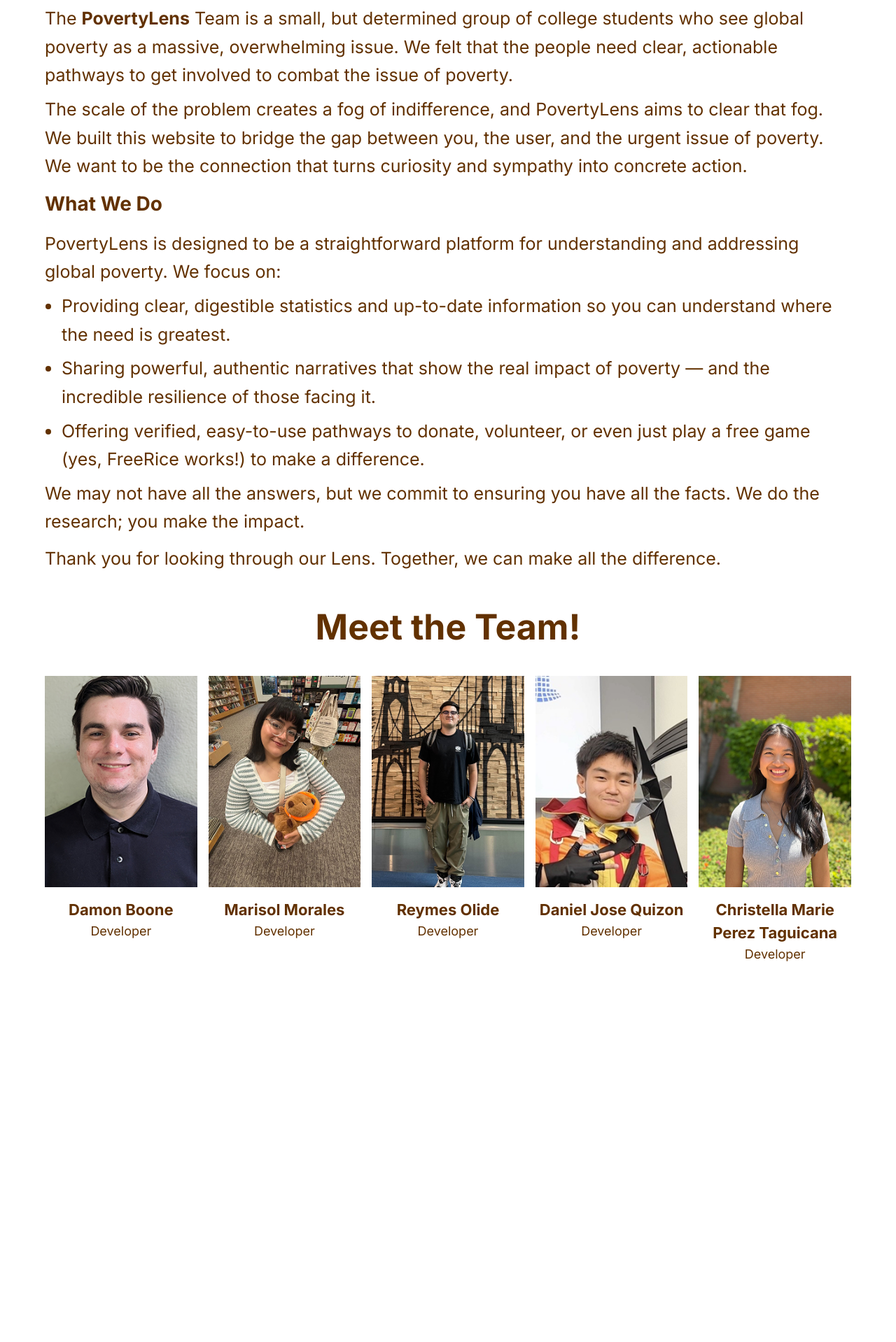
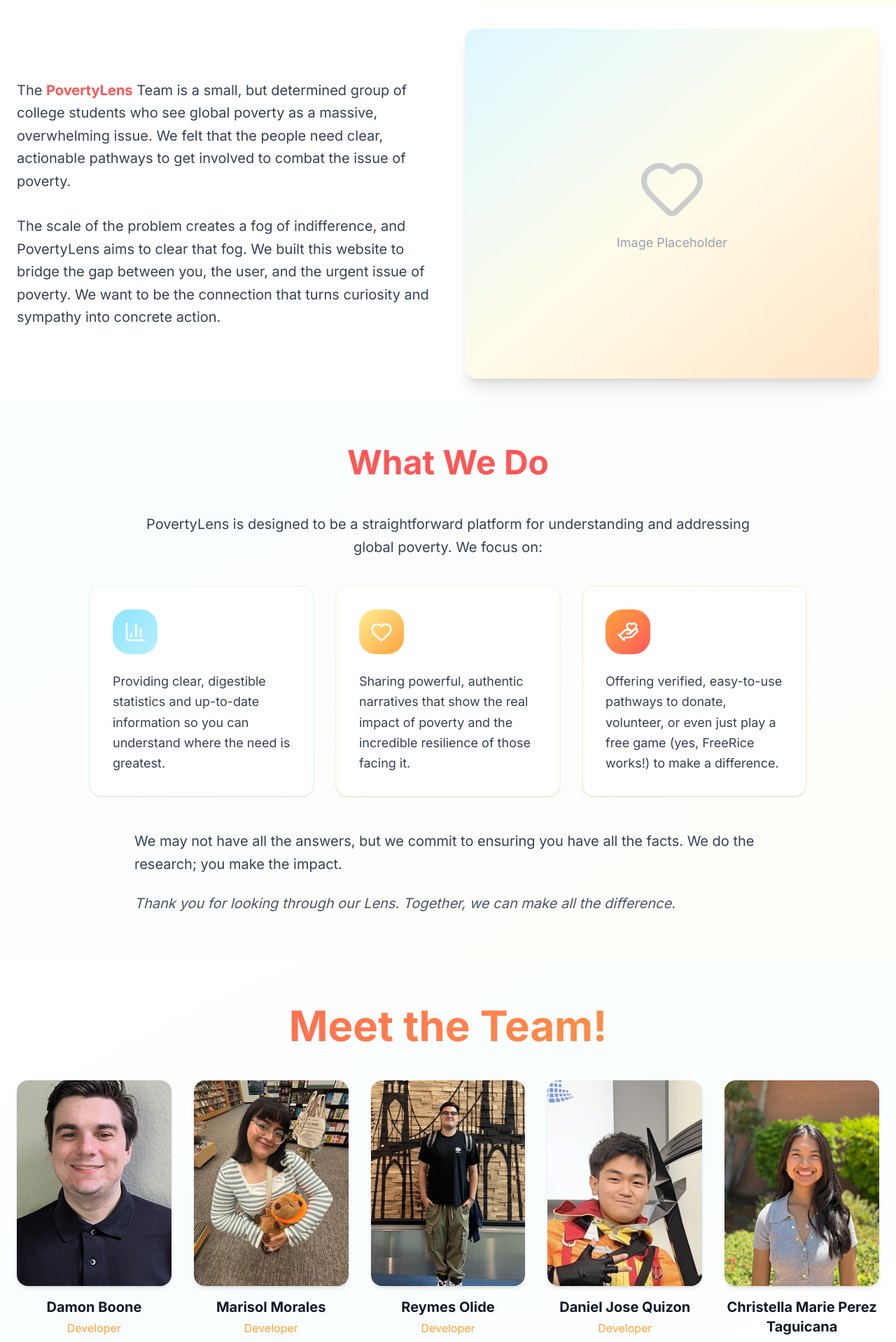
Before and after one commit to Revolution5/PovertyLens, a Next.js app in the folder frontend/: page /AboutUs in a window 1280 px wide. Shown: the part 220-2138 px from the top of the page at 70% size. Before the commit the page ends 1637 px from the top, so only its background shows below. Built offline with nearby package versions, Linux system fonts and the light colour scheme.

Commit message:
Update About Us page

```diff
--- a/frontend/app/AboutUs/page.tsx
+++ b/frontend/app/AboutUs/page.tsx
@@ -1,126 +1,219 @@
 import Image from "next/image";
+import { BarChart3, Heart, HandHeart } from 'lucide-react';
 
 export default function AboutUs() {
     return (
-        <div className="min-h-screen px-16 py-10">
-            {/* Title */}
-            <h1 className="text-center text-[70px] text-[#623100] font-black mb-4">
+        <div className="min-h-screen bg-white">
+            {/* Hero Section */}
+            <section className="relative py-8 px-6 bg-gradient-to-br from-[#8CE4FF]/10 via-white to-[#FEEE91]/10">
+                <div className="max-w-5xl mx-auto text-center">
+                    <h1 className="text-7xl mb-6 bg-gradient-to-r from-[#FF5656] via-[#FFA239] to-[#FF5656] bg-clip-text text-transparent font-black">
                         About Us
                     </h1>
+                    <div className="w-24 h-1 bg-gradient-to-r from-[#8CE4FF] via-[#FFA239] to-[#FF5656] mx-auto rounded-full"></div>
+                </div>
+            </section>
 
-            {/* Content */}
-            <div>
-                <p className="text-[#623100] text-[25px] leading-relaxed mb-2">
-                    The <strong>PovertyLens</strong> Team is a small, but determined group of college students who see global poverty as a massive, overwhelming issue. We felt that the people need clear, actionable pathways to get involved to combat the issue of poverty.
+            {/* Mission Section - Text Left, Image Right */}
+            <section className="py-8 px-6">
+                <div className="max-w-7xl mx-auto">
+                    <div className="grid lg:grid-cols-2 gap-12 items-center">
+                        {/* Text on the left */}
+                        <div className="space-y-8">
+                            <p className="text-xl leading-relaxed text-gray-700">
+                                The <span className="text-[#FF5656] font-bold">PovertyLens</span> Team is a small, but determined group of college students who see global poverty as a massive, overwhelming issue. We felt that the people need clear, actionable pathways to get involved to combat the issue of poverty.
                             </p>
-
-                <p className="text-[#623100] text-[25px] leading-relaxed mb-3">
+                            <p className="text-xl leading-relaxed text-gray-700">
                                 The scale of the problem creates a fog of indifference, and PovertyLens aims to clear that fog. We built this website to bridge the gap between you, the user, and the urgent issue of poverty. We want to be the connection that turns curiosity and sympathy into concrete action.
                             </p>
+                        </div>
 
-                <h2 className="text-[#623100] text-[28px] font-bold mb-4">
+                        {/* Placeholder shape on the right */}
+                        <div className="relative">
+                            <div className="relative overflow-hidden rounded-2xl shadow-xl h-[500px] bg-gradient-to-br from-[#8CE4FF]/30 via-[#FEEE91]/20 to-[#FFA239]/30 flex items-center justify-center">
+                                <div className="text-center text-gray-400">
+                                    <Heart className="w-24 h-24 mx-auto mb-4 opacity-50" />
+                                    <p className="text-lg">Image Placeholder</p>
+                                </div>
+                            </div>
+                            <div className="absolute -bottom-4 -right-4 w-32 h-32 bg-gradient-to-br from-[#FFA239] to-[#FF5656] rounded-2xl -z-10"></div>
+                            <div className="absolute -top-4 -left-4 w-24 h-24 bg-gradient-to-br from-[#8CE4FF] to-[#FEEE91] rounded-2xl -z-10"></div>
+                        </div>
+                    </div>
+                </div>
+            </section>
+
+            {/* What We Do Section */}
+            <section className="py-16 px-6 bg-gradient-to-br from-[#8CE4FF]/5 to-[#FEEE91]/5">
+                <div className="max-w-5xl mx-auto">
+                    <h2 className="text-5xl mb-12 text-center text-[#FF5656] font-bold">
                         What We Do
                     </h2>
 
-                <p className="text-[#623100] text-[25px] leading-relaxed mb-2">
+                    <p className="text-xl leading-relaxed text-gray-700 mb-10 text-center max-w-4xl mx-auto">
                         PovertyLens is designed to be a straightforward platform for understanding and addressing global poverty. We focus on:
                     </p>
 
-                <ul className="list-disc ml-6 space-y-2 text-[#623100] text-[25px] leading-relaxed mb-2">
-                    <li>Providing clear, digestible statistics and up-to-date information so you can understand where the need is greatest.</li>
-                    <li>Sharing powerful, authentic narratives that show the real impact of poverty — and the incredible resilience of those facing it.</li>
-                    <li>Offering verified, easy-to-use pathways to donate, volunteer, or even just play a free game (yes, FreeRice works!) to make a difference.</li>
-                </ul>
+                    <div className="grid md:grid-cols-3 gap-8 mb-12">
+                        <div className="bg-white p-8 rounded-2xl shadow-sm border border-[#8CE4FF]/20 hover:shadow-md transition-shadow">
+                            <div className="w-16 h-16 bg-gradient-to-br from-[#8CE4FF] to-[#8CE4FF]/60 rounded-xl flex items-center justify-center mb-6">
+                                <BarChart3 className="w-8 h-8 text-white" />
+                            </div>
+                            <p className="text-lg leading-relaxed text-gray-700">
+                                Providing clear, digestible statistics and up-to-date information so you can understand where the need is greatest.
+                            </p>
+                        </div>
 
-                <p className="text-[#623100] text-[25px] leading-relaxed mb-3">
+                        <div className="bg-white p-8 rounded-2xl shadow-sm border border-[#FEEE91]/30 hover:shadow-md transition-shadow">
+                            <div className="w-16 h-16 bg-gradient-to-br from-[#FEEE91] to-[#FFA239] rounded-xl flex items-center justify-center mb-6">
+                                <Heart className="w-8 h-8 text-white" />
+                            </div>
+                            <p className="text-lg leading-relaxed text-gray-700">
+                                Sharing powerful, authentic narratives that show the real impact of poverty and the incredible resilience of those facing it.
+                            </p>
+                        </div>
+
+                        <div className="bg-white p-8 rounded-2xl shadow-sm border border-[#FFA239]/20 hover:shadow-md transition-shadow">
+                            <div className="w-16 h-16 bg-gradient-to-br from-[#FFA239] to-[#FF5656] rounded-xl flex items-center justify-center mb-6">
+                                <HandHeart className="w-8 h-8 text-white" />
+                            </div>
+                            <p className="text-lg leading-relaxed text-gray-700">
+                                Offering verified, easy-to-use pathways to donate, volunteer, or even just play a free game (yes, FreeRice works!) to make a difference.
+                            </p>
+                        </div>
+                    </div>
+
+                    <div className="max-w-4xl mx-auto space-y-6">
+                        <p className="text-xl leading-relaxed text-gray-700">
                             We may not have all the answers, but we commit to ensuring you have all the facts. We do the research; you make the impact.
                         </p>
-
-                <p className="text-[#623100] text-[25px] leading-relaxed">
+                        <p className="text-xl leading-relaxed text-gray-600 italic">
                             Thank you for looking through our Lens. Together, we can make all the difference.
                         </p>
                     </div>
+                </div>
+            </section>
 
-            {/* Meet the team content*/}
-            <div className="mt-10">
-                <h2 className="text-[#623100] text-[50px] font-bold mb-8 text-center">
+            {/* Meet the Team Section */}
+            <section className="py-16 px-6 bg-gradient-to-br from-white via-[#8CE4FF]/5 to-white">
+                <div className="max-w-7xl mx-auto">
+                    <h2 className="text-6xl mb-12 text-center bg-gradient-to-r from-[#FF5656] to-[#FFA239] bg-clip-text text-transparent font-bold">
                         Meet the Team!
                     </h2>
 
-                {/* Team Members Grid */}
-                <div className="grid grid-cols-1 md:grid-cols-2 lg:grid-cols-5 gap-4">
-                    {/* Team Member 1 */}
-                    <div className="flex flex-col items-center">
-                        <div className="w-full max-w-[250px] overflow-hidden mb-4">
+                    <div className="grid md:grid-cols-2 lg:grid-cols-3 xl:grid-cols-5 gap-8">
+                        {/* Team Member 1 - Damon */}
+                        <div className="group">
+                            <div className="relative overflow-hidden rounded-2xl mb-4 aspect-[3/4] bg-gray-100 shadow-md hover:shadow-xl transition-all duration-300">
                                 <Image
                                     src="/damon.png"
                                     alt="Damon Boone"
                                     width={250}
-                                height={250}
-                                className="object-cover w-full h-full"
+                                    height={333}
+                                    className="w-full h-full object-cover group-hover:scale-105 transition-transform duration-300"
                                 />
+                                <div className="absolute inset-0 bg-gradient-to-t from-[#FF5656]/20 to-transparent opacity-0 group-hover:opacity-100 transition-opacity duration-300"></div>
                             </div>
-                        <h3 className="text-[#623100] text-[20px] md:text-[22px] font-bold text-center">Damon Boone</h3>
-                        <p className="text-[#623100] text-[16px] md:text-[18px]">Developer</p>
+                            <div className="text-center">
+                                <h3 className="text-xl mb-1 text-gray-900 font-bold">
+                                    Damon Boone
+                                </h3>
+                                <p className="text-base text-[#FFA239]">
+                                    Developer
+                                </p>
                             </div>
-                    {/* Team Member 2 */}
-                    <div className="flex flex-col items-center">
-                        <div className="w-full max-w-[250px] overflow-hidden mb-4">
+                        </div>
+
+                        {/* Team Member 2 - Marisol */}
+                        <div className="group">
+                            <div className="relative overflow-hidden rounded-2xl mb-4 aspect-[3/4] bg-gray-100 shadow-md hover:shadow-xl transition-all duration-300">
                                 <Image
                                     src="/marisol.png"
                                     alt="Marisol Morales"
                                     width={250}
-                                height={250}
-                                className="object-cover w-full h-full"
+                                    height={333}
+                                    className="w-full h-full object-cover group-hover:scale-105 transition-transform duration-300"
                                 />
+                                <div className="absolute inset-0 bg-gradient-to-t from-[#FF5656]/20 to-transparent opacity-0 group-hover:opacity-100 transition-opacity duration-300"></div>
                             </div>
-                        <h3 className="text-[#623100] text-[20px] md:text-[22px] font-bold text-center">Marisol Morales</h3>
-                        <p className="text-[#623100] text-[16px] md:text-[18px]">Developer</p>
+                            <div className="text-center">
+                                <h3 className="text-xl mb-1 text-gray-900 font-bold">
+                                    Marisol Morales
+                                </h3>
+                                <p className="text-base text-[#FFA239]">
+                                    Developer
+                                </p>
                             </div>
-                    {/* Team Member 3 */}
-                    <div className="flex flex-col items-center">
-                        <div className="w-full max-w-[250px] overflow-hidden mb-4">
+                        </div>
+
+                        {/* Team Member 3 - Reymes */}
+                        <div className="group">
+                            <div className="relative overflow-hidden rounded-2xl mb-4 aspect-[3/4] bg-gray-100 shadow-md hover:shadow-xl transition-all duration-300">
                                 <Image
                                     src="/reymes.png"
                                     alt="Reymes Olide"
                                     width={250}
-                                height={250}
-                                className="object-cover w-full h-full"
+                                    height={333}
+                                    className="w-full h-full object-cover group-hover:scale-105 transition-transform duration-300"
                                 />
+                                <div className="absolute inset-0 bg-gradient-to-t from-[#FF5656]/20 to-transparent opacity-0 group-hover:opacity-100 transition-opacity duration-300"></div>
                             </div>
-                        <h3 className="text-[#623100] text-[20px] md:text-[22px] font-bold text-center">Reymes Olide</h3>
-                        <p className="text-[#623100] text-[16px] md:text-[18px]">Developer</p>
+                            <div className="text-center">
+                                <h3 className="text-xl mb-1 text-gray-900 font-bold">
+                                    Reymes Olide
+                                </h3>
+                                <p className="text-base text-[#FFA239]">
+                                    Developer
+                                </p>
                             </div>
-                    {/* Team Member 4 */}
-                    <div className="flex flex-col items-center">
-                        <div className="w-full max-w-[250px] overflow-hidden mb-4">
+                        </div>
+
+                        {/* Team Member 4 - Daniel */}
+                        <div className="group">
+                            <div className="relative overflow-hidden rounded-2xl mb-4 aspect-[3/4] bg-gray-100 shadow-md hover:shadow-xl transition-all duration-300">
                                 <Image
                                     src="/daniel.png"
                                     alt="Daniel Jose Quizon"
                                     width={250}
-                                height={250}
-                                className="object-cover w-full h-full"
+                                    height={333}
+                                    className="w-full h-full object-cover group-hover:scale-105 transition-transform duration-300"
                                 />
+                                <div className="absolute inset-0 bg-gradient-to-t from-[#FF5656]/20 to-transparent opacity-0 group-hover:opacity-100 transition-opacity duration-300"></div>
                             </div>
-                        <h3 className="text-[#623100] text-[20px] md:text-[22px] font-bold text-center">Daniel Jose Quizon</h3>
-                        <p className="text-[#623100] text-[16px] md:text-[18px]">Developer</p>
+                            <div className="text-center">
+                                <h3 className="text-xl mb-1 text-gray-900 font-bold">
+                                    Daniel Jose Quizon
+                                </h3>
+                                <p className="text-base text-[#FFA239]">
+                                    Developer
+                                </p>
                             </div>
-                    {/* Team Member 5 */}
-                    <div className="flex flex-col items-center">
-                        <div className="w-full max-w-[250px] overflow-hidden mb-4">
+                        </div>
+
+                        {/* Team Member 5 - Christella */}
+                        <div className="group">
+                            <div className="relative overflow-hidden rounded-2xl mb-4 aspect-[3/4] bg-gray-100 shadow-md hover:shadow-xl transition-all duration-300">
                                 <Image
                                     src="/christella.png"
                                     alt="Christella Marie Perez Taguicana"
                                     width={250}
-                                height={250}
-                                className="object-cover w-full h-full"
+                                    height={333}
+                                    className="w-full h-full object-cover group-hover:scale-105 transition-transform duration-300"
                                 />
+                                <div className="absolute inset-0 bg-gradient-to-t from-[#FF5656]/20 to-transparent opacity-0 group-hover:opacity-100 transition-opacity duration-300"></div>
                             </div>
-                        <h3 className="text-[#623100] text-[20px] md:text-[22px] font-bold text-center">Christella Marie Perez Taguicana</h3>
-                        <p className="text-[#623100] text-[16px] md:text-[18px]">Developer</p>
+                            <div className="text-center">
+                                <h3 className="text-xl mb-1 text-gray-900 font-bold">
+                                    Christella Marie Perez Taguicana
+                                </h3>
+                                <p className="text-base text-[#FFA239]">
+                                    Developer
+                                </p>
                             </div>
                         </div>
                     </div>
                 </div>
+            </section>
+        </div>
     );
 }
```
Lines whose indentation alone changed are shown as unchanged.
